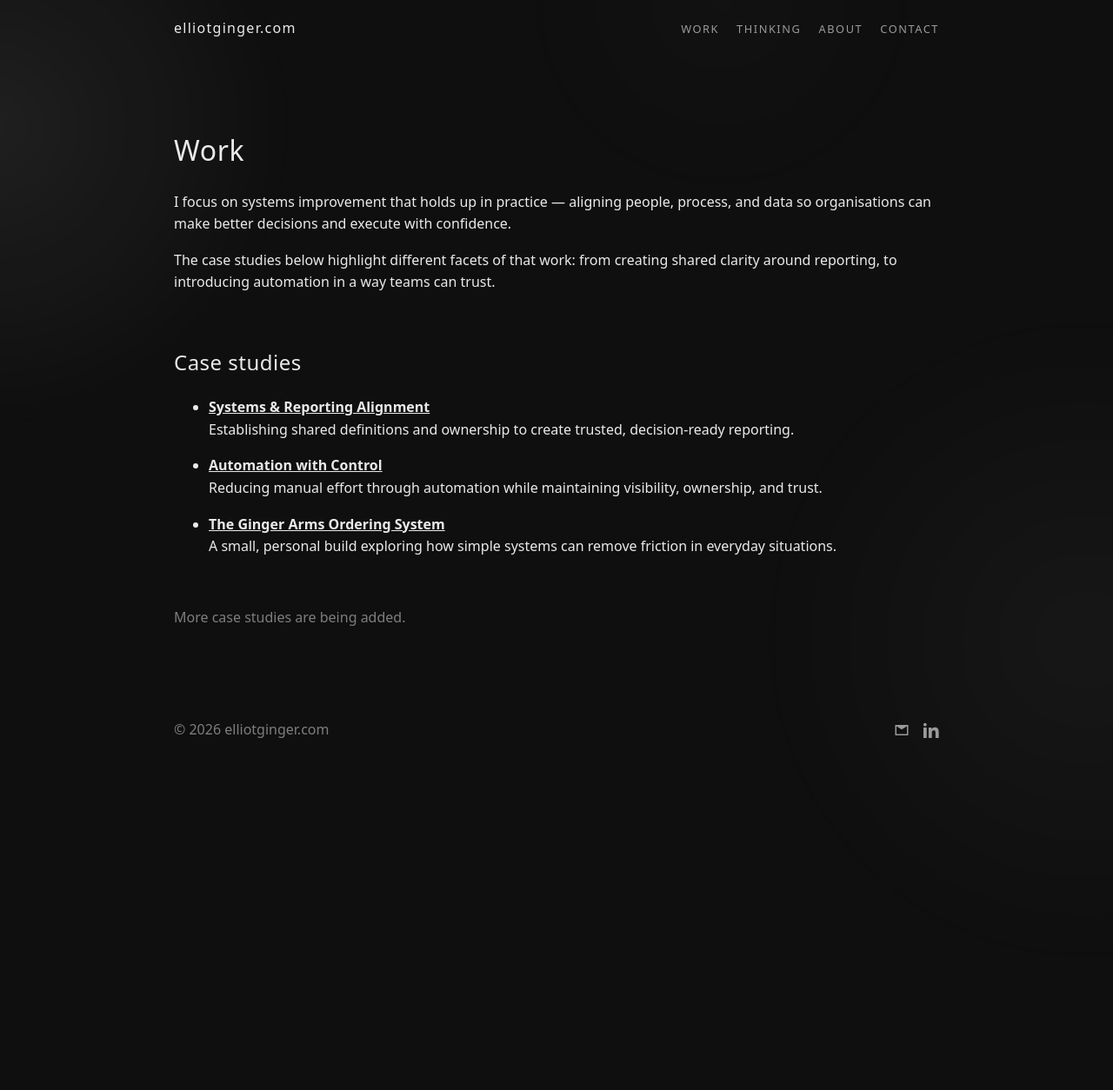
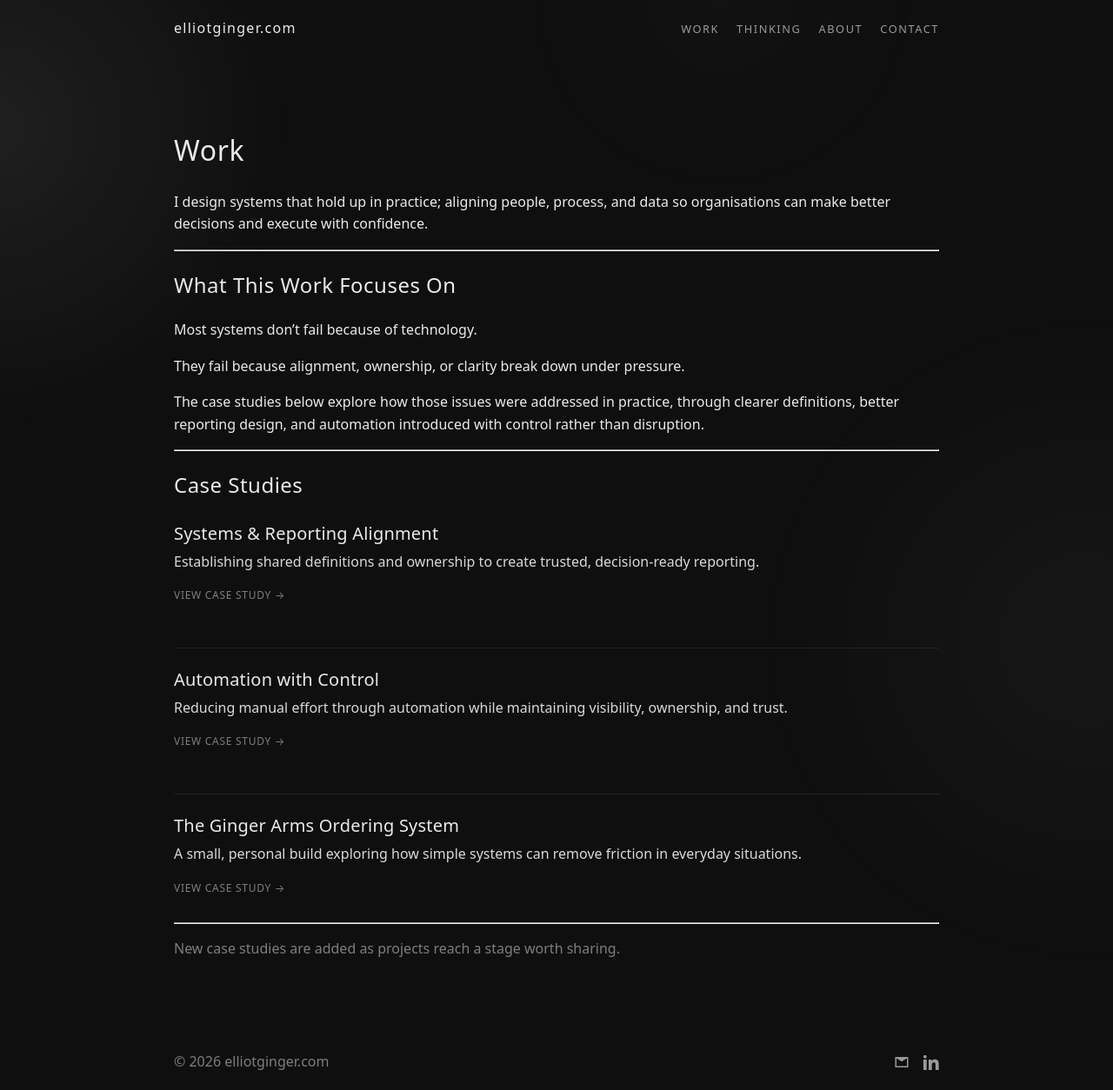
Before and after one commit to ElliotGinge/elliotginger.com, a Jekyll site: the page built from work.md, in a window 1280 px wide. Shown: the whole page at 87% size. Built offline with Jekyll 4.4.1, drawn with Linux system fonts in a browser that asks for light colours; before the commit the page ends 900 px from its top, so only the background shows below that.

Commit message:
Revise work.md for improved clarity and structure
Updated language for clarity and added new section for case studies.

```diff
--- a/work.md
+++ b/work.md
@@ -6,26 +6,68 @@ permalink: /work/
 
 # Work
 
-I focus on systems improvement that holds up in practice — aligning people, process, and data so organisations can make better decisions and execute with confidence.
+I design systems that hold up in practice; aligning people, process, and data so organisations can make better decisions and execute with confidence.
 
-The case studies below highlight different facets of that work: from creating shared clarity around reporting, to introducing automation in a way teams can trust.
+---
 
-<div style="height:1.5rem"></div>
+## What This Work Focuses On
 
-## Case studies
+Most systems don’t fail because of technology.
 
-- **[Systems & Reporting Alignment](/work/systems-and-reporting-alignment/)**
-  Establishing shared definitions and ownership to create trusted, decision-ready reporting.
+They fail because alignment, ownership, or clarity break down under pressure.
 
-- **[Automation with Control](/work/automation-with-control/)**
-  Reducing manual effort through automation while maintaining visibility, ownership, and trust.
+The case studies below explore how those issues were addressed in practice, through clearer definitions, better reporting design, and automation introduced with control rather than disruption.
 
-- **[The Ginger Arms Ordering System](/work/ginger-arms-ordering-system/)**
-  A small, personal build exploring how simple systems can remove friction in everyday situations.
+---
 
+## Case Studies
 
-<div style="height:1.5rem"></div>
+<div class="posts-preview">
+
+  <article class="post-card">
+    <h3 class="post-title">
+      <a href="/work/systems-and-reporting-alignment/">Systems & Reporting Alignment</a>
+    </h3>
+
+    <p class="post-excerpt">
+      Establishing shared definitions and ownership to create trusted, decision-ready reporting.
+    </p>
+
+    <a class="post-readmore muted" href="/work/systems-and-reporting-alignment/">View case study →</a>
+  </article>
+
+  <div style="height:1.75rem"></div>
+
+  <article class="post-card">
+    <h3 class="post-title">
+      <a href="/work/automation-with-control/">Automation with Control</a>
+    </h3>
+
+    <p class="post-excerpt">
+      Reducing manual effort through automation while maintaining visibility, ownership, and trust.
+    </p>
+
+    <a class="post-readmore muted" href="/work/automation-with-control/">View case study →</a>
+  </article>
+
+  <div style="height:1.75rem"></div>
+
+  <article class="post-card">
+    <h3 class="post-title">
+      <a href="/work/ginger-arms-ordering-system/">The Ginger Arms Ordering System</a>
+    </h3>
+
+    <p class="post-excerpt">
+      A small, personal build exploring how simple systems can remove friction in everyday situations.
+    </p>
+
+    <a class="post-readmore muted" href="/work/ginger-arms-ordering-system/">View case study →</a>
+  </article>
+
+</div>
+
+---
 
 <span class="muted">
-More case studies are being added.
+New case studies are added as projects reach a stage worth sharing.
 </span>
```
